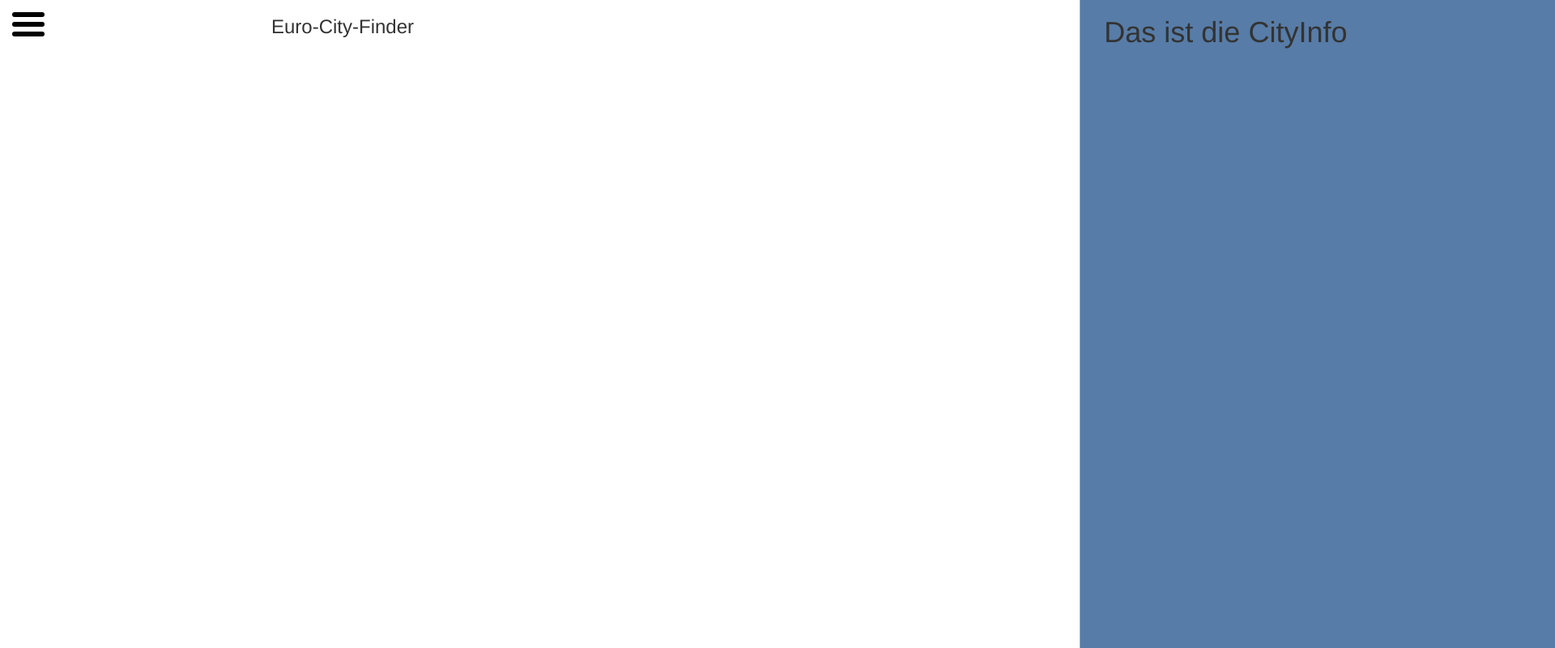
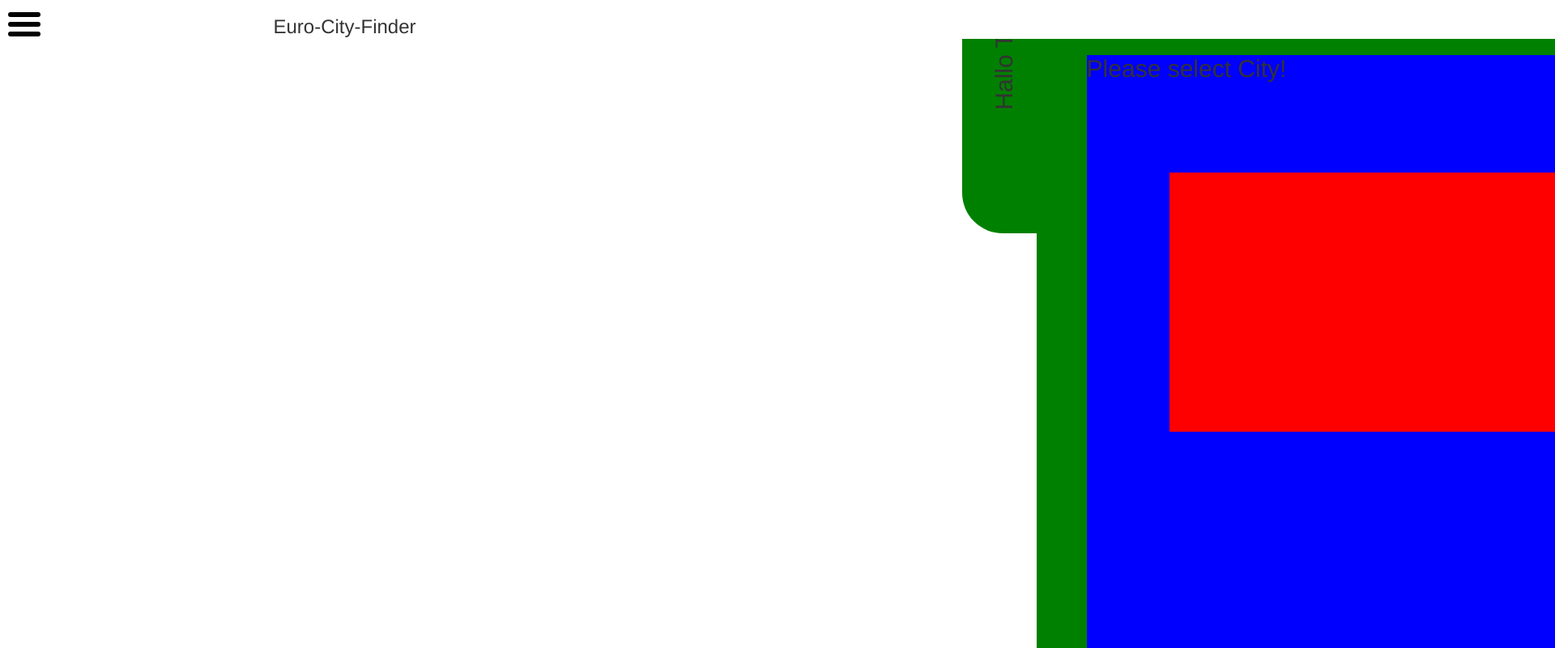
Before and after one commit to feliximpark/neighbor, a website: page index.html in a window 1280 px wide. Shown: the top 800 px of the page at 81% size, 1920 px wide, since content can reach past the window. Drawn offline with nearby package versions, Linux system fonts and the light colour scheme; some packages are replaced by stand-ins of ours.

Commit message:
Version 19. April

```diff
--- a/CSS/style.css
+++ b/CSS/style.css
@@ -1,7 +1,80 @@
 body, html{
     height: 100%;
     width: 100%;
+    margin: 0 5px 0 5px;
     overflow: hidden;
+}
+
+.vertical-text {
+    white-space: nowrap;
+    vertical-align: text-bottom;
+    /*writing-mode: tb-rl;*/
+    -ms-transform: rotate(270deg); /* IE 9 */
+    /*-ms-transform-origin: left top 0; /* IE 9 */*/
+    -webkit-transform: rotate(270deg); /* Chrome, Safari, Opera */
+    /*-webkit-transform-origin: left top 0; /* Chrome, Safari, Opera */
+    transform: rotate(270deg);
+    /*transform-origin: left top 0;
+    z-index: 3;*/
+    /*float: left;*/
+}
+
+#green{
+    background-color: green;
+    height: 30%;
+    width: 10%;
+    position: absolute;
+    border-bottom-left-radius: 50px;
+
+    z-index:1;
+}
+#greatgreen{
+
+    background-color: green;
+    margin-left: 9%;
+    padding-left: 6%;
+    position: absolute;
+    height: 100%;
+    width: 100%;
+
+}
+
+
+#cityInfo {
+    width: 80%;
+    height: 100%;
+    background-color: rgba(87,124,167,0.0);
+    overflow: scroll;
+    top: 6%;
+
+
+    position: absolute;
+    -ms-transform: translate(115%, 0); /* IE 9 */
+    -webkit-transform: translate(115%, 0); /* Safari */
+
+    transform: translate(115%, 0);
+    transition: transform 0.3s ease;
+    z-index:1;
+}
+#cityBox{
+    position: static;
+    height: 100%;
+    background-color:blue;
+
+}
+#picture{
+    background-color: red;
+    height: 40%;
+    margin: 10%;
+    width: 70%;
+    z-index: 0;
+    position: absolute;
+}
+#cityInfo.open{
+
+    -ms-transform: translate(25%, 0); /* IE 9 */
+    -webkit-transform: translate(25%, 0); /* Safari */
+    transform: translate (25%, 0);
 }
 
 /*BURGER-MENU (menu on the left)
@@ -10,7 +83,7 @@ the burger-menu-sign*/
 
 #burger {
   width: 40px; /*60, 45*/
-  height: 80px;
+  height:12%;
   position: relative;
   margin: 15px 0 0 0;
   -webkit-transform: rotate(0deg);
@@ -158,28 +231,6 @@ the burger-menu-sign*/
      transform: translate (0,0);
 }
 
-#cityInfo {
-    /*width: 80%;*/
-    height: 100%;
-    background-color: rgba(87,124,167,1.0);
-    overflow: scroll;
-
-    position: absolute;
-    -ms-transform: translate(125%, 0); /* IE 9 */
-    -webkit-transform: translate(125%, 0); /* Safari */
-
-    transform: translate(125%, 0);
-    transition: transform 0.3s ease;
-    z-index:1;
-}
-
-#cityInfo.open{
-
-    -ms-transform: translate(25%, 0); /* IE 9 */
-    -webkit-transform: translate(25%, 0); /* Safari */
-    transform: translate (25%, 0);
-}
-
 
 
 /*@media screen and (min-width: 600px){
--- a/index.html
+++ b/index.html
@@ -21,13 +21,21 @@
     </head>
 
 <body>
-<div class = "container-fluid">
-<div class="row">
 
-<section id="cityInfo" data-bind = "click: cityInfo" class="col-xs-10">
-<h1 class="col-xs-12">Das ist die CityInfo</h1>
-<div data-bind="template: {name: 'nytimes', foreach: nytData}"></div>
-<script type="text/html" id="nytimes">
+<div id="container">
+    <section id="cityInfo" >
+    <div id="green" data-bind = "click: cityInfo" >
+        <h2 class="vertical-text">Hallo Text</h2>
+    </div>
+    <div id="greatgreen">
+        <article id="cityBox"><h2 data-bind="text: selectedCity"></h2>
+
+    <div>
+        <div id="picture"></div>
+    </div>
+
+    <div  data-bind="template: {name: 'nytimes', foreach: nytData}"></div>
+        <script type="text/html" id="nytimes">
                 <li class="row ajaxList" data-bind="attr: {href: web_url">
                     <strong data-bind="text: headline.main" class=col-xs-12></strong>
                     <span data-bind="text: snippet" class=col-xs-12></span>
@@ -35,8 +43,9 @@
                     <a data-bind="attr: {href: web_url}" class=col-xs-12>To the article</a>
                 </li>
             </script>
+            </article>
 </section>
-</div>
+
 <!-- This is the burger menu (hidden until the burger is clicked) -->
 
 <!-- hamburger icon  -->
@@ -88,7 +97,7 @@
 </div>
 
 </div>
-
+</div>
 <!-- Loading the google maps API -->
 <script async defer src="https://maps.googleapis.com/maps/api/js?key=AIzaSyCQtFEI8IB7P_dEbyhu9_PYO76Nebq8qUY&v=3&libraries=places,drawing,geometry&callback=viewModel.initMap"></script>
 
@@ -97,6 +106,6 @@
 <script src="script/knockout.js"></script>
  <script src="script/script.js"></script>
 
-</div>
+
 </body>
 </html>
--- a/script/script.js
+++ b/script/script.js
@@ -50,7 +50,10 @@ function nyTimes(choosenCity){
 
 // Ajax-call for Wikipedia
 function wikipedia(choosenCity){
-var wikiURL = "http://en.wikipedia.org/w/api.php?action=opensearch&search="+choosenCity+"&format=json&callback=wikiCallback";
+    //looking for the strings before the first space, so that wikipedia looks up the city and not any further descriptions like "greater City"
+    var wikiCity = choosenCity.split([" "]);
+
+    var wikiURL = "http://en.wikipedia.org/w/api.php?action=opensearch&search="+wikiCity[0]+"&format=json&callback=wikiCallback";
 
 //jsonp hat keine .false-Methode, die müssen wir uns selbst bauen
 //folgender Trick: Wir schreiben eine setTimeout-Function, eine Art Zeitzünder
@@ -105,6 +108,7 @@ var mapShow;
 var markers = [];
 var viewModel = {
 
+    selectedCity: ko.observable("Please select City!"),
     nytData: ko.observableArray(),
 
 
@@ -188,6 +192,7 @@ var viewModel = {
         // TODO CHECK EINBAUEN, OB ETWAS EINGEGEBEN WURDE
         console.log (choosenCity);
         // TODO Eventuell nach erstem Leerzeichen abbrechen, sonst kommt bei Wikipedia nichts heraus.
+        viewModel.selectedCity(choosenCity);
         nyTimes(choosenCity);
         wikipedia(choosenCity);
 
@@ -227,7 +232,10 @@ var viewModel = {
 
     setMarker: function(animeStyle){
         console.log(markers);
-        // clearing the map of the old marker
+        //creating a variable with the length of the actual
+        //marker-array for
+        //clearing the map of the old marker
+        var markersLength = markers.length;
         for (var i=0; i<markers.length; i++){
             markers[i].setMap(null);
         }
@@ -278,7 +286,6 @@ var viewModel = {
 
 
 
-
         marker.addListener("mouseover", function(){
             populateInfowindow(this, infowindow);
             this.setIcon(highlightedIcon);
@@ -292,16 +299,15 @@ var viewModel = {
             infowindow.setMap(null);
         });
 
-        marker.addListener("click", function(){
-            var choosenCity = marker.title;
-            var position = marker.position;
-            viewModel.zoomIn(position);
-            viewModel.askAjax(choosenCity);
-
-
-
-
-        });
+        //Using a closure in an IIFE for the click-Event to avoid that the eventhandler always calls the last value of "marker"
+        marker.addListener("click", (function(markercopy){
+            return function(){
+                var choosenCity = markercopy.title;
+                var position = markercopy.position;
+                viewModel.zoomIn(position);
+                viewModel.askAjax(choosenCity);
+            };
+        })(marker));
 
 
 
```
